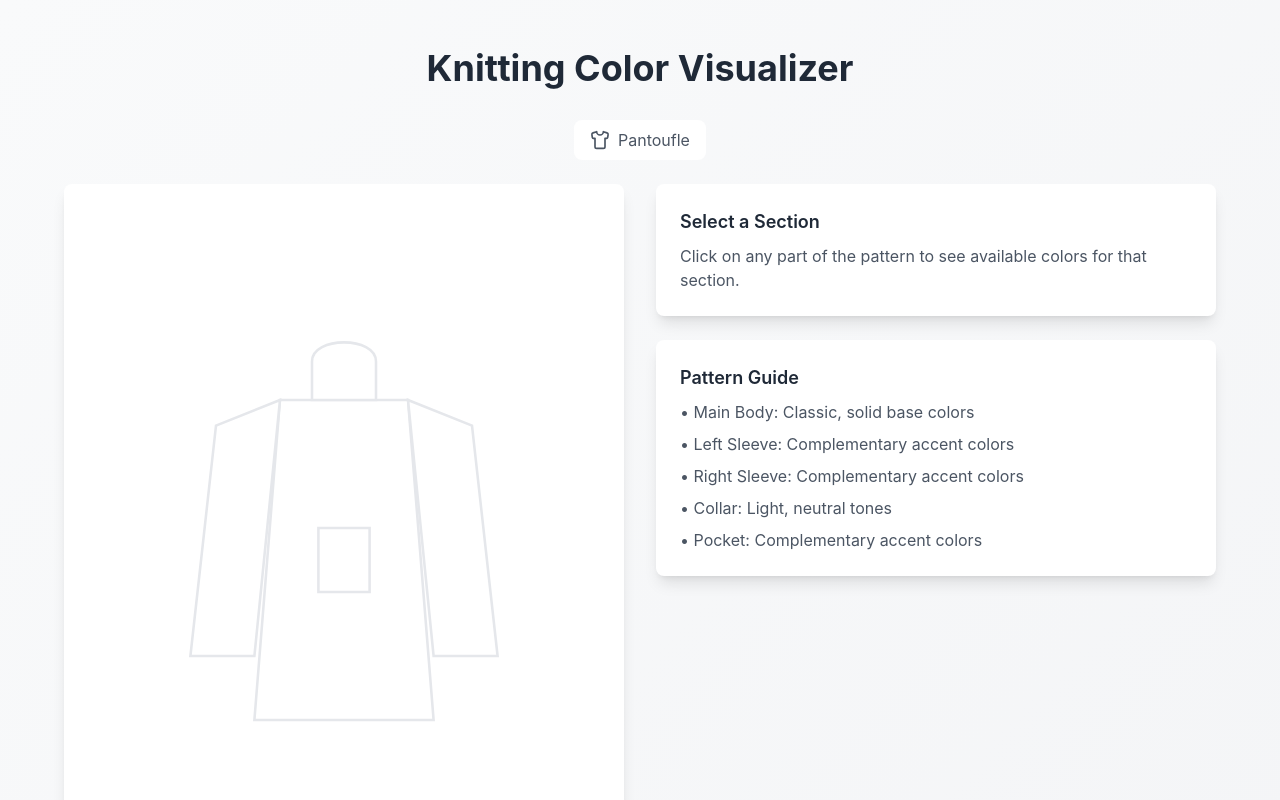
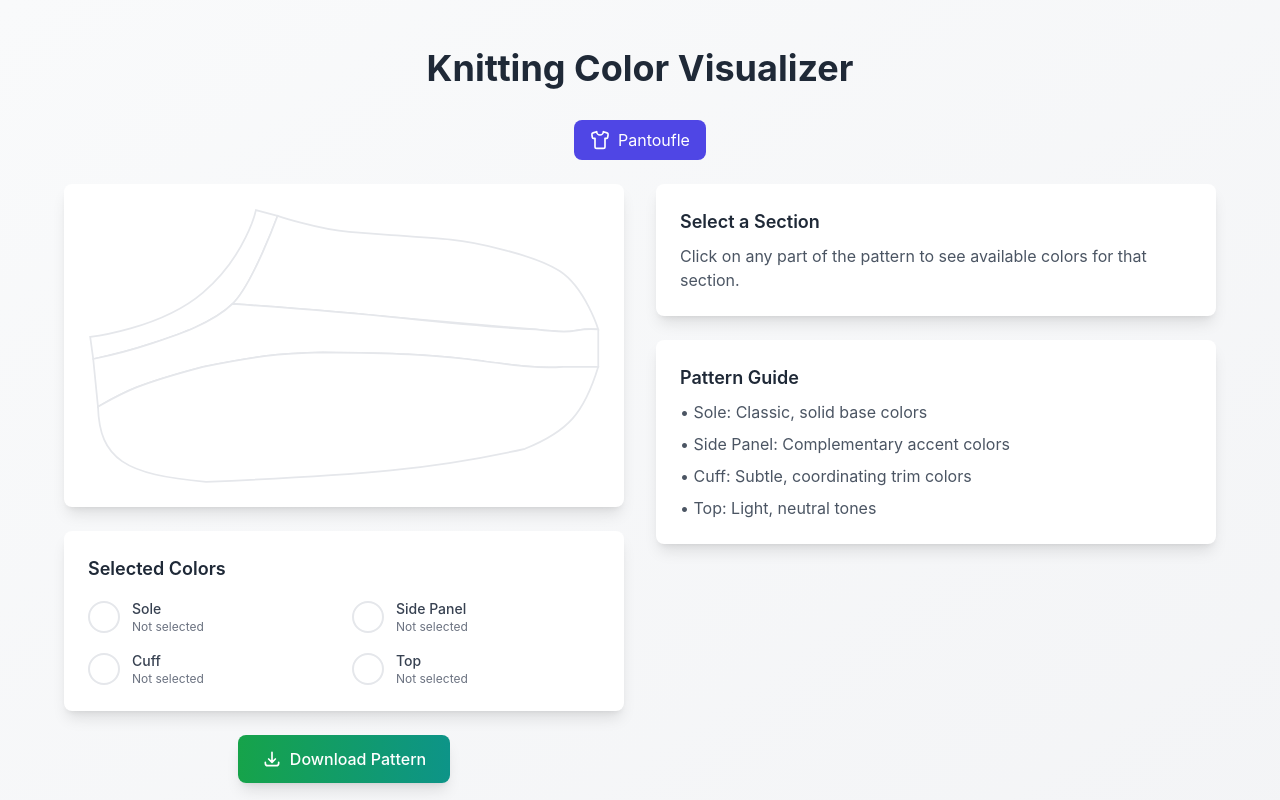
Before and after one commit to kimulus/pantoufles, a React (Vite) app: page / in a window 1280 px wide. Shown: the top 800 px of the page. Built offline with nearby package versions, Linux system fonts and the light colour scheme.

Commit message:
defautl pantoufles

```diff
--- a/src/App.tsx
+++ b/src/App.tsx
@@ -8,7 +8,7 @@ import type { PatternType } from './data/patterns';
 import { sectionPalettes } from './data/palettes';
 
 function App() {
-  const [selectedPattern, setSelectedPattern] = useState<PatternType>('sweater');
+  const [selectedPattern, setSelectedPattern] = useState<PatternType>('pantouffle');
   const [selectedSection, setSelectedSection] = useState<string | null>(null);
   const [sectionColors, setSectionColors] = useState<Record<string, string>>({});
 
```
